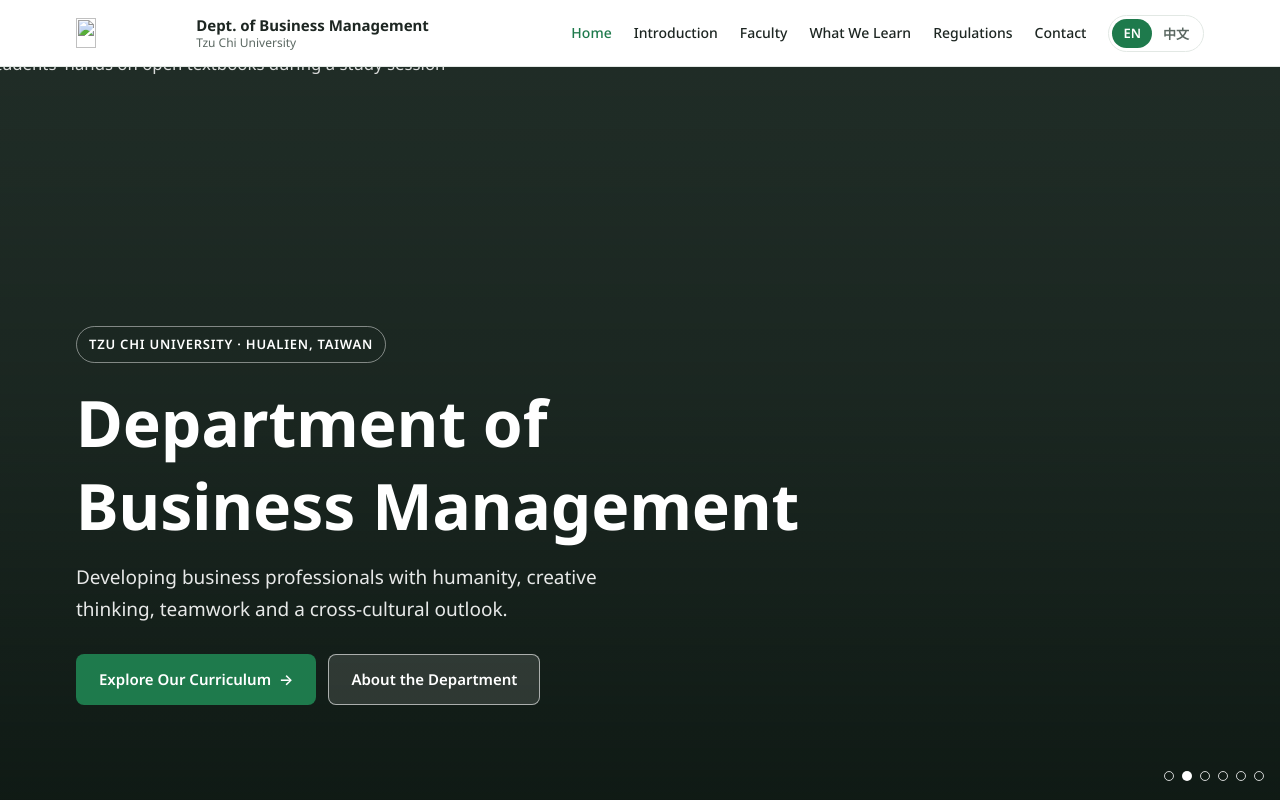
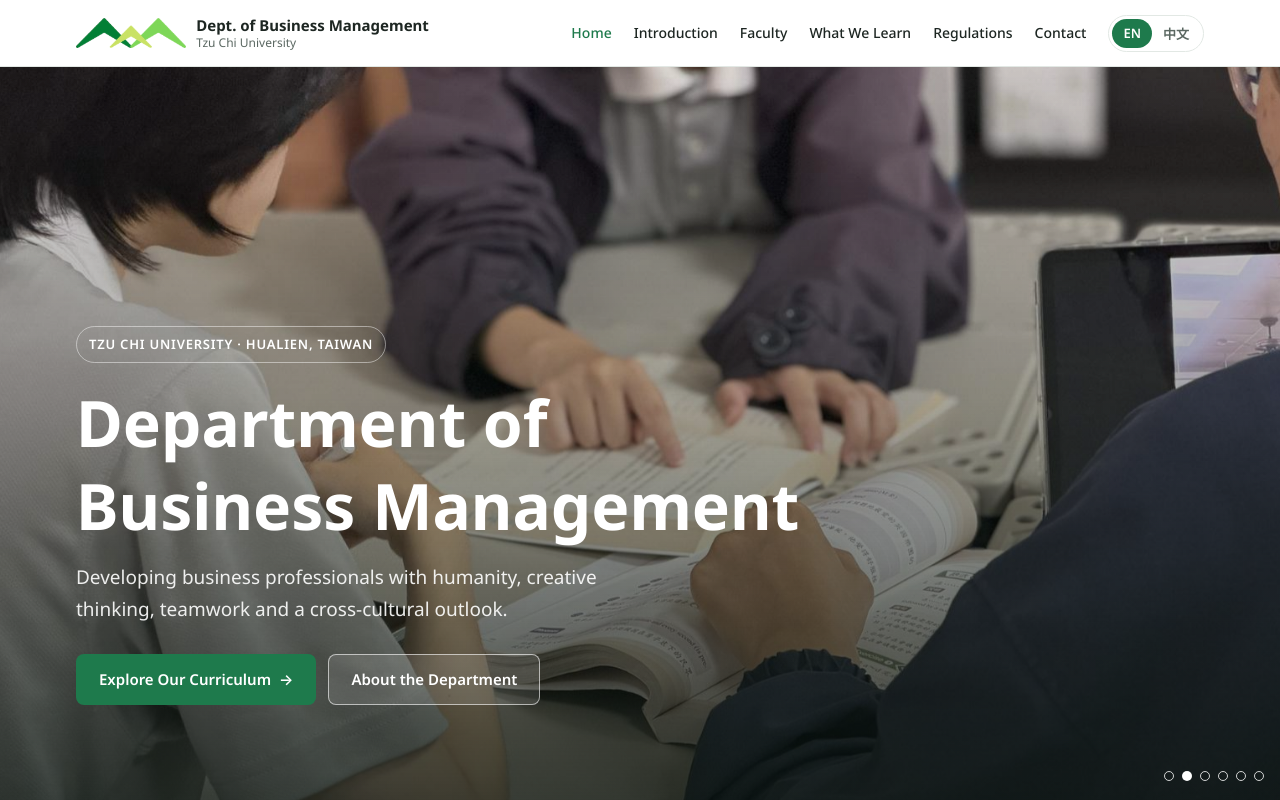
Before and after one commit to ValerieJosella/Tzu-Chi-Business-Management-Department, a plain HTML site: page index.html in a window 1280 px wide. Shown: the top 800 px of the page. Drawn offline with Linux system fonts and the light colour scheme.

Commit message:
Add files via upload

```diff
--- a/index.html
+++ b/index.html
@@ -197,7 +197,7 @@ nav.main a.active{color:var(--green)}
 .note{margin-top:28px;padding:16px 18px;border-radius:10px;background:var(--green-soft);font-size:.9375rem;color:var(--ink)}
 
 /* ---------- intro band + history ---------- */
-.cur-band.intro-band{background-image:url("images/campus/intro-bg.jpg");background-position:center 55%}
+.cur-band.intro-band{background-image:url("intro-bg.jpg");background-position:center 55%}
 .cur-band.intro-band::before{background:linear-gradient(90deg,rgba(10,20,15,.82) 0%,rgba(10,20,15,.66) 55%,rgba(10,20,15,.45) 100%)}
 .intro-band .intro-text{max-width:720px}
 .intro-band .intro-text p{color:rgba(255,255,255,.92)}
@@ -215,7 +215,7 @@ nav.main a.active{color:var(--green)}
 
 /* ---------- curriculum ---------- */
 .cur{background:var(--bg-soft);padding-bottom:clamp(56px,8vw,96px)}
-.cur-band{position:relative;padding-block:clamp(64px,9vw,112px);background:#26332D url("images/campus/curriculum-bg.jpg") center 30%/cover no-repeat;color:#fff}
+.cur-band{position:relative;padding-block:clamp(64px,9vw,112px);background:#26332D url("curriculum-bg.jpg") center 30%/cover no-repeat;color:#fff}
 .cur-band::before{content:"";position:absolute;inset:0;background:linear-gradient(180deg,rgba(10,20,15,.45) 0%,rgba(10,20,15,.7) 100%)}
 .cur-band .wrap{position:relative}
 #introduction .groups{margin-top:56px}
@@ -337,7 +337,7 @@ footer a{color:#fff}
 <header class="top">
   <div class="wrap">
     <a class="brand" href="#home">
-      <img class="logo" src="images/logo.png" alt="" width="360" height="98">
+      <img class="logo" src="logo.png" alt="" width="360" height="98">
       <span class="brand-text">
         <strong><span class="en">Dept. of Business Management</span><span class="zh">經營管理學系</span></strong>
         <small><span class="en">Tzu Chi University</span><span class="zh">慈濟大學</span></small>
@@ -366,16 +366,16 @@ footer a{color:#fff}
 <section class="hero" id="home">
   <div class="hero-media">
     <div class="hero-slides" id="heroSlides">
-      <img class="on" src="images/hero/hero-1.jpg" alt="Tzu Chi University main building">
-      <img src="images/hero/hero-2.jpg" alt="Students' hands on open textbooks during a study session" loading="lazy">
-      <img src="images/hero/hero-3.jpg" alt="Tzu Chi University main building seen through pine branches" loading="lazy">
-      <img src="images/hero/hero-4.jpg" alt="Two students on the lawn in front of a campus building" loading="lazy">
-      <img src="images/hero/hero-5.jpg" alt="Arched walkway looking onto the campus trees" loading="lazy">
-      <img src="images/hero/hero-6.jpg" alt="Buddhist Tzu Chi University entrance sign" loading="lazy">
+      <img class="on" src="hero-1.jpg" alt="Tzu Chi University main building">
+      <img src="hero-2.jpg" alt="Students' hands on open textbooks during a study session" loading="lazy">
+      <img src="hero-3.jpg" alt="Tzu Chi University main building seen through pine branches" loading="lazy">
+      <img src="hero-4.jpg" alt="Two students on the lawn in front of a campus building" loading="lazy">
+      <img src="hero-5.jpg" alt="Arched walkway looking onto the campus trees" loading="lazy">
+      <img src="hero-6.jpg" alt="Buddhist Tzu Chi University entrance sign" loading="lazy">
     </div>
-    <!-- Optional: a looping video saved as video/hero.mp4 plays on top of the slideshow -->
+    <!-- Optional: a looping video saved as hero.mp4 plays on top of the slideshow -->
     <video id="heroVideo" autoplay muted loop playsinline preload="metadata" aria-hidden="true">
-      <source src="video/hero.mp4" type="video/mp4">
+      <source src="hero.mp4" type="video/mp4">
     </video>
   </div>
   <div class="hero-dots" id="heroDots" aria-label="Slideshow"></div>
@@ -596,25 +596,25 @@ footer a{color:#fff}
   /* ===== Faculty (from the official faculty page 師資介紹) ===== */
   var P="https://mdm.tcu.edu.tw/var/file/21/1021/pictures/";
   var faculty=[
-    {en:"Dr. Chen-Ju Lin",zh:"林珍如",r:["Professor & Department Chair","教授兼系主任"],chair:1,d:["Ph.D., National Dong Hwa University","國立東華大學企業管理博士"],t:[["Organizational Creativity","組織創造力"],["E-Communication & Marketing","電子傳播與行銷"],["Service Management","服務業管理"]],f:"org mkt",img:"images/faculty/chen-ju-lin.jpg",u:"https://mdm.tcu.edu.tw/p/406-1021-66199,r914.php?Lang=zh-tw"},
-    {en:"Dr. Wen-Chen Lo",zh:"羅玟甄",r:["Associate Professor","副教授"],d:["Ph.D., Tamkang University","淡江大學管理科學研究所博士"],t:[["Financial Management","財務管理"],["General Management","一般管理"]],f:"fin",img:"images/faculty/wen-chen-lo.jpg",u:"https://mdm.tcu.edu.tw/p/406-1021-63286,r914.php?Lang=zh-tw"},
-    {en:"Dr. Kun-Tzu Yu",zh:"游崑慈",r:["Associate Professor","副教授"],d:["Ph.D., National Taiwan University of Science and Technology","國立台灣科技大學工業管理系博士"],t:[["Quality Management","品質管理"],["Management Mathematics","數學管理"],["Statistics","數理統計"]],f:"fin",img:"images/faculty/kun-tzu-yu.jpg",u:"https://mdm.tcu.edu.tw/p/406-1021-58487,r914.php?Lang=zh-tw"},
-    {en:"Dr. Yu-Ming Kuo",zh:"郭又銘",r:["Associate Professor & Dean of Global Affairs","副教授兼全球事務長"],d:["Ph.D., National Chung Cheng University","國立中正大學企業管理學系博士"],t:[["Marketing Management","行銷管理"],["Consumer Behavior","消費者行為"],["Human Resources","人力資源管理"]],f:"mkt org",img:"images/faculty/yu-ming-kuo.jpg",u:"https://mdm.tcu.edu.tw/p/406-1021-58568,r914.php?Lang=zh-tw"},
-    {en:"Dr. Hwang-Yeh Chen",zh:"陳皇曄",r:["Assistant Professor","助理教授"],d:["Ph.D., National Dong Hwa University","國立東華大學企業管理學系博士"],t:[["Marketing Management","行銷管理"],["Internet Marketing","網絡營銷"],["CRM","客戶關係管理"]],f:"mkt data",img:"images/faculty/hwang-yeh-chen.jpg",u:"https://mdm.tcu.edu.tw/p/406-1021-58677,r914.php?Lang=zh-tw"},
-    {en:"Dr. Hsuan-Ling Feng",zh:"馮軒綾",r:["Assistant Professor","助理教授"],d:["Ph.D., National Dong Hwa University","國立東華大學企業管理學系博士"],t:[["Cost Analysis","成本分析"],["Financial Reporting","財務報告分析"],["Performance Management","績效管理"]],f:"fin",img:"images/faculty/hsuan-ling-feng.jpg",u:"https://mdm.tcu.edu.tw/p/406-1021-58679,r914.php?Lang=zh-tw"},
-    {en:"Dr. Chun-Min Lin",zh:"林俊銘",r:["Assistant Professor","助理教授兼校務研究中心資料庫組組長"],d:["Ph.D., National Dong Hwa University","國立東華大學企業管理學系資管組博士"],t:[["Database Systems","資料庫系統"],["Text Mining & Digital Marketing","文字探勘數位行銷"],["E-learning","數位學習"]],f:"data mkt",img:"images/faculty/chun-min-lin.jpg",u:"https://mdm.tcu.edu.tw/p/406-1021-58680,r914.php?Lang=zh-tw"},
-    {en:"Dr. Mei-Hui Su",zh:"蘇美惠",r:["Assistant Professor","助理教授"],d:["Ph.D., National Taiwan University","國立台灣大學農藝學系博士"],t:[["Circular Economy","循環經濟"],["Market Survey","市場調查"],["Project Management","專案管理"]],f:"fin",img:"images/faculty/mei-hui-su.jpg",u:"https://mdm.tcu.edu.tw/p/406-1021-58682,r914.php?Lang=zh-tw"},
-    {en:"Dr. I-Cheng Hsu",zh:"徐宜成",r:["Assistant Professor","助理教授兼觀光餐飲系主任"],d:["Ph.D. Marketing, Griffith University, Australia","澳洲格里菲斯大學行銷博士"],t:[["Marketing Management","行銷管理"],["Service Management","服務業管理"],["Economics","經濟學"]],f:"mkt tour",img:"images/faculty/i-cheng-hsu.jpg",u:"https://mdm.tcu.edu.tw/p/406-1021-58684,r914.php?Lang=zh-tw"},
-    {en:"Dr. Sean Hsin-Hung Lin",zh:"林信宏",r:["Assistant Professor","助理教授"],d:["Ph.D., National Dong Hwa University","國立東華大學企業管理學系博士"],t:[["Tourism Marketing","觀光行銷"],["Digital Marketing","數位行銷管理"],["Regional Revitalization","地方創生"]],f:"tour mkt data",img:"images/faculty/sean-hsin-hung-lin.jpg",u:"https://mdm.tcu.edu.tw/p/404-1021-58685.php?Lang=zh-tw"},
-    {en:"Dr. I-Ting Chen",zh:"陳逸庭",r:["Assistant Professor","助理教授"],d:["Ph.D., Sheffield Hallam University, UK","英國雪菲爾赫倫大學組織管理學博士"],t:[["Hospitality Management","接待業管理"],["Service Quality","優質服務"],["Sustainable Tourism","永續與鄉村旅遊"]],f:"tour org",img:"images/faculty/i-ting-chen.jpg",u:"https://mdm.tcu.edu.tw/p/406-1021-66201,r914.php?Lang=zh-tw"},
-    {en:"Dr. Yuh-Jen Wu",zh:"吳玉珍",r:["Assistant Professor","助理教授"],d:["Ph.D. Education, National Dong Hwa University","國立東華大學教育博士"],t:[["English for Specific Purposes","專業英語"],["Corpus Research","語料庫研究"],["Travel Industry","旅行業經營與管理"]],f:"tour data",img:"images/faculty/yuh-jen-wu.jpg",u:"https://mdm.tcu.edu.tw/p/406-1021-66203,r914.php?Lang=zh-tw"},
-    {en:"Dr. Konstantin Weicht",zh:"陳康庭",r:["Assistant Professor","助理教授"],d:["Ph.D., Sheffield Hallam University, UK","英國雪菲爾赫倫大學組織管理學博士"],t:[["Organizational Behavior","組織行為"],["CSR","企業社會責任"],["Strategic Leadership","策略領導"]],f:"org",img:"images/faculty/konstantin-weicht.jpg",u:"https://mdm.tcu.edu.tw/p/406-1021-66202,r914.php?Lang=zh-tw"}
+    {en:"Dr. Chen-Ju Lin",zh:"林珍如",r:["Professor & Department Chair","教授兼系主任"],chair:1,d:["Ph.D., National Dong Hwa University","國立東華大學企業管理博士"],t:[["Organizational Creativity","組織創造力"],["E-Communication & Marketing","電子傳播與行銷"],["Service Management","服務業管理"]],f:"org mkt",img:"chen-ju-lin.jpg",u:"https://mdm.tcu.edu.tw/p/406-1021-66199,r914.php?Lang=zh-tw"},
+    {en:"Dr. Wen-Chen Lo",zh:"羅玟甄",r:["Associate Professor","副教授"],d:["Ph.D., Tamkang University","淡江大學管理科學研究所博士"],t:[["Financial Management","財務管理"],["General Management","一般管理"]],f:"fin",img:"wen-chen-lo.jpg",u:"https://mdm.tcu.edu.tw/p/406-1021-63286,r914.php?Lang=zh-tw"},
+    {en:"Dr. Kun-Tzu Yu",zh:"游崑慈",r:["Associate Professor","副教授"],d:["Ph.D., National Taiwan University of Science and Technology","國立台灣科技大學工業管理系博士"],t:[["Quality Management","品質管理"],["Management Mathematics","數學管理"],["Statistics","數理統計"]],f:"fin",img:"kun-tzu-yu.jpg",u:"https://mdm.tcu.edu.tw/p/406-1021-58487,r914.php?Lang=zh-tw"},
+    {en:"Dr. Yu-Ming Kuo",zh:"郭又銘",r:["Associate Professor & Dean of Global Affairs","副教授兼全球事務長"],d:["Ph.D., National Chung Cheng University","國立中正大學企業管理學系博士"],t:[["Marketing Management","行銷管理"],["Consumer Behavior","消費者行為"],["Human Resources","人力資源管理"]],f:"mkt org",img:"yu-ming-kuo.jpg",u:"https://mdm.tcu.edu.tw/p/406-1021-58568,r914.php?Lang=zh-tw"},
+    {en:"Dr. Hwang-Yeh Chen",zh:"陳皇曄",r:["Assistant Professor","助理教授"],d:["Ph.D., National Dong Hwa University","國立東華大學企業管理學系博士"],t:[["Marketing Management","行銷管理"],["Internet Marketing","網絡營銷"],["CRM","客戶關係管理"]],f:"mkt data",img:"hwang-yeh-chen.jpg",u:"https://mdm.tcu.edu.tw/p/406-1021-58677,r914.php?Lang=zh-tw"},
+    {en:"Dr. Hsuan-Ling Feng",zh:"馮軒綾",r:["Assistant Professor","助理教授"],d:["Ph.D., National Dong Hwa University","國立東華大學企業管理學系博士"],t:[["Cost Analysis","成本分析"],["Financial Reporting","財務報告分析"],["Performance Management","績效管理"]],f:"fin",img:"hsuan-ling-feng.jpg",u:"https://mdm.tcu.edu.tw/p/406-1021-58679,r914.php?Lang=zh-tw"},
+    {en:"Dr. Chun-Min Lin",zh:"林俊銘",r:["Assistant Professor","助理教授兼校務研究中心資料庫組組長"],d:["Ph.D., National Dong Hwa University","國立東華大學企業管理學系資管組博士"],t:[["Database Systems","資料庫系統"],["Text Mining & Digital Marketing","文字探勘數位行銷"],["E-learning","數位學習"]],f:"data mkt",img:"chun-min-lin.jpg",u:"https://mdm.tcu.edu.tw/p/406-1021-58680,r914.php?Lang=zh-tw"},
+    {en:"Dr. Mei-Hui Su",zh:"蘇美惠",r:["Assistant Professor","助理教授"],d:["Ph.D., National Taiwan University","國立台灣大學農藝學系博士"],t:[["Circular Economy","循環經濟"],["Market Survey","市場調查"],["Project Management","專案管理"]],f:"fin",img:"mei-hui-su.jpg",u:"https://mdm.tcu.edu.tw/p/406-1021-58682,r914.php?Lang=zh-tw"},
+    {en:"Dr. I-Cheng Hsu",zh:"徐宜成",r:["Assistant Professor","助理教授兼觀光餐飲系主任"],d:["Ph.D. Marketing, Griffith University, Australia","澳洲格里菲斯大學行銷博士"],t:[["Marketing Management","行銷管理"],["Service Management","服務業管理"],["Economics","經濟學"]],f:"mkt tour",img:"i-cheng-hsu.jpg",u:"https://mdm.tcu.edu.tw/p/406-1021-58684,r914.php?Lang=zh-tw"},
+    {en:"Dr. Sean Hsin-Hung Lin",zh:"林信宏",r:["Assistant Professor","助理教授"],d:["Ph.D., National Dong Hwa University","國立東華大學企業管理學系博士"],t:[["Tourism Marketing","觀光行銷"],["Digital Marketing","數位行銷管理"],["Regional Revitalization","地方創生"]],f:"tour mkt data",img:"sean-hsin-hung-lin.jpg",u:"https://mdm.tcu.edu.tw/p/404-1021-58685.php?Lang=zh-tw"},
+    {en:"Dr. I-Ting Chen",zh:"陳逸庭",r:["Assistant Professor","助理教授"],d:["Ph.D., Sheffield Hallam University, UK","英國雪菲爾赫倫大學組織管理學博士"],t:[["Hospitality Management","接待業管理"],["Service Quality","優質服務"],["Sustainable Tourism","永續與鄉村旅遊"]],f:"tour org",img:"i-ting-chen.jpg",u:"https://mdm.tcu.edu.tw/p/406-1021-66201,r914.php?Lang=zh-tw"},
+    {en:"Dr. Yuh-Jen Wu",zh:"吳玉珍",r:["Assistant Professor","助理教授"],d:["Ph.D. Education, National Dong Hwa University","國立東華大學教育博士"],t:[["English for Specific Purposes","專業英語"],["Corpus Research","語料庫研究"],["Travel Industry","旅行業經營與管理"]],f:"tour data",img:"yuh-jen-wu.jpg",u:"https://mdm.tcu.edu.tw/p/406-1021-66203,r914.php?Lang=zh-tw"},
+    {en:"Dr. Konstantin Weicht",zh:"陳康庭",r:["Assistant Professor","助理教授"],d:["Ph.D., Sheffield Hallam University, UK","英國雪菲爾赫倫大學組織管理學博士"],t:[["Organizational Behavior","組織行為"],["CSR","企業社會責任"],["Strategic Leadership","策略領導"]],f:"org",img:"konstantin-weicht.jpg",u:"https://mdm.tcu.edu.tw/p/406-1021-66202,r914.php?Lang=zh-tw"}
   ];
   document.getElementById("facultyGrid").innerHTML=faculty.map(function(p){
     var ini=p.en.replace("Dr. ","").split(" ").map(function(w){return w[0];}).join("").slice(0,2);
     return '<article class="prof" data-f="'+p.f+'">'+
       '<div class="pic">'+(p.chair?'<span class="chair-badge">'+bi("Department Chair","系主任")+'</span>':'')+
-      '<img src="'+p.img+'" alt="'+esc(p.en)+'" loading="lazy"><span class="ini"><span>'+ini+'</span><code>images/faculty/'+p.en.replace("Dr. ","").toLowerCase().split(" ").join("-")+'.jpg</code></span></div>'+
+      '<img src="'+p.img+'" alt="'+esc(p.en)+'" loading="lazy"><span class="ini"><span>'+ini+'</span><code>'+p.en.replace("Dr. ","").toLowerCase().split(" ").join("-")+'.jpg</code></span></div>'+
       '<div class="body"><div class="role">'+bi(p.r[0],p.r[1])+'</div>'+
       '<h3>'+bi(p.en,p.zh)+'</h3>'+
       '<div class="deg">'+bi(p.d[0],p.d[1])+'</div>'+
@@ -681,7 +681,7 @@ footer a{color:#fff}
     img.addEventListener("load",function(){img.parentElement.classList.remove("missing");});
   });
 
-  /* ===== Hero video: green background until video/hero.mp4 is added ===== */
+  /* ===== Hero video: green background until hero.mp4 is added ===== */
   var hero=document.getElementById("home"), vid=document.getElementById("heroVideo");
   function noVideo(){vid.style.display="none";}
   vid.querySelector("source").addEventListener("error",noVideo);
```
